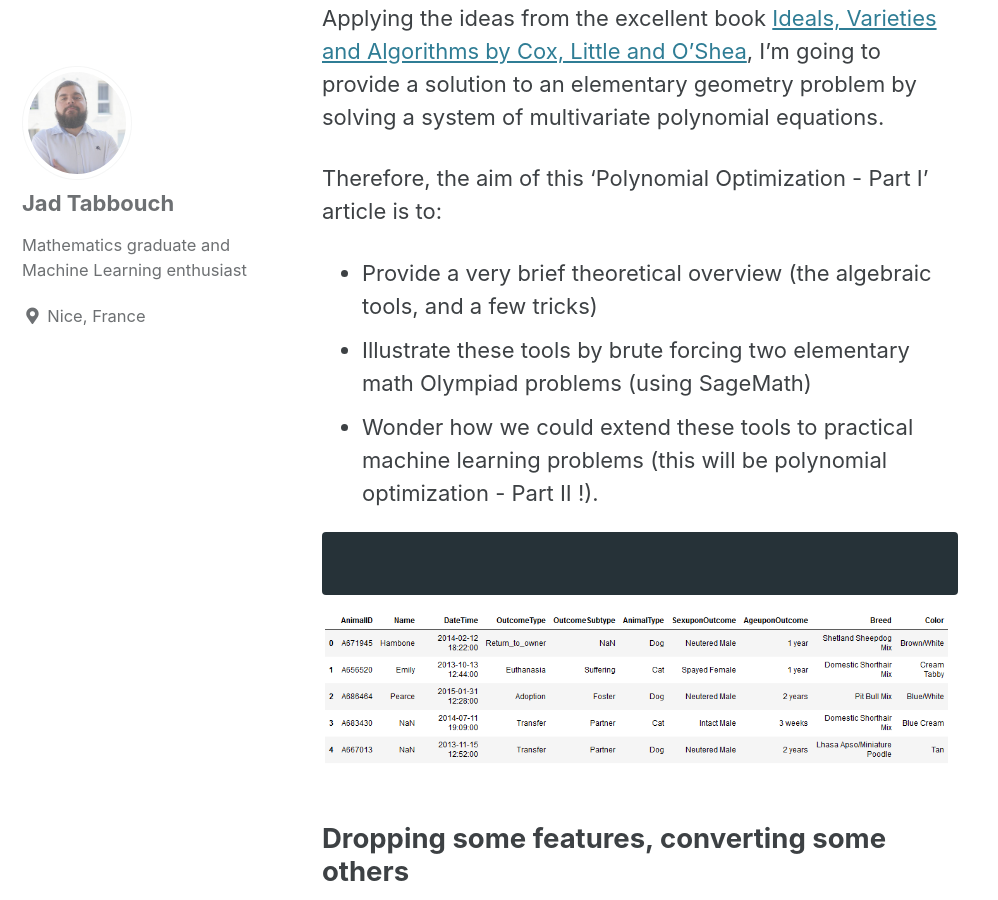
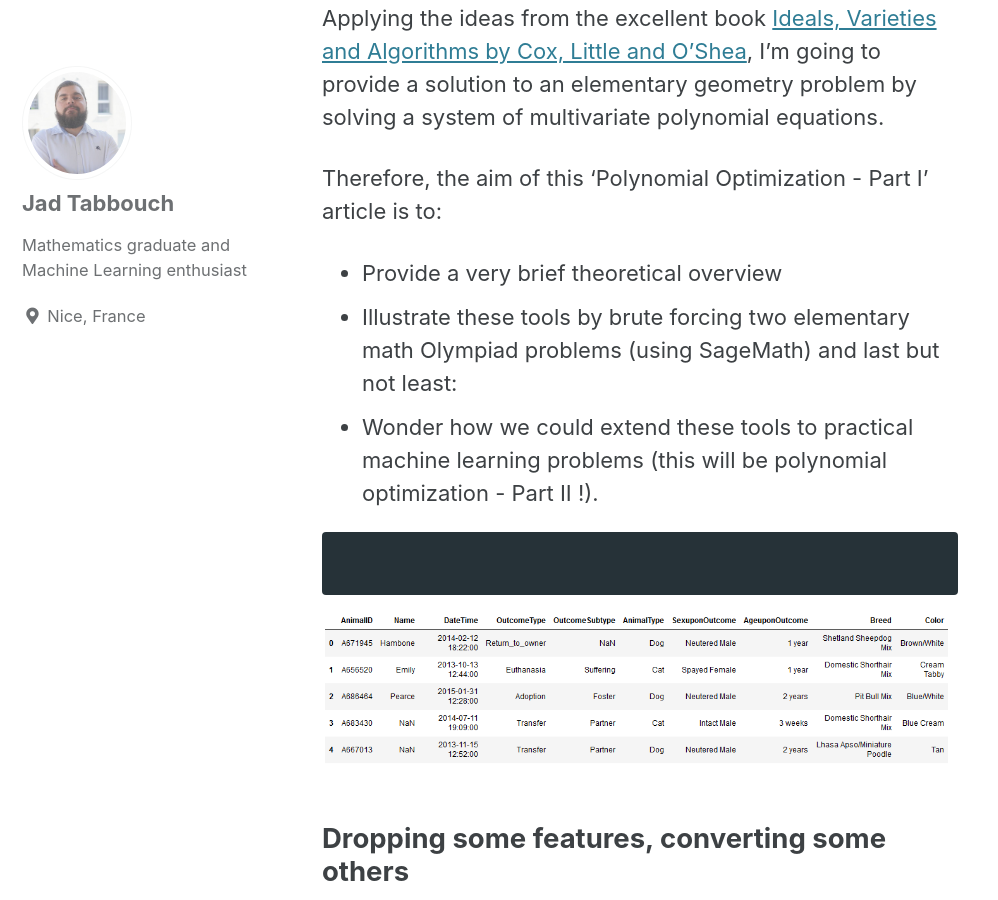
Before and after one commit to jad-tab/jad-tab.github.io, a Jekyll site: the page built from _posts/2020-03-04-Polynomial_Optimization1.md, in a window 1280 px wide and 900 px high, scrolled down 1323 px. Shown: the whole window, without its empty margins (0-998 px from the left). Built offline with Jekyll 4.4.1, drawn with Linux system fonts in a browser that asks for light colours; cached includes are drawn as plain includes; formulas are drawn with MathJax 3.

Commit message:
Update 2020-03-04-Polynomial_Optimization1.md

```diff
--- a/_posts/2020-03-04-Polynomial_Optimization1.md
+++ b/_posts/2020-03-04-Polynomial_Optimization1.md
@@ -26,8 +26,9 @@ I would like to dedicate this article and the next one to the study of multivari
 
 
 Therefore, the aim of this 'Polynomial Optimization - Part I' article is to:
-* Provide a very brief theoretical overview (the algebraic tools, and a few tricks)
+* Provide a very brief theoretical overview
 * Illustrate these tools by brute forcing two elementary math Olympiad problems (using SageMath)
+and last but not least:
 * Wonder how we could extend these tools to practical machine learning problems (this will be polynomial optimization - Part II !).
 
 
```
